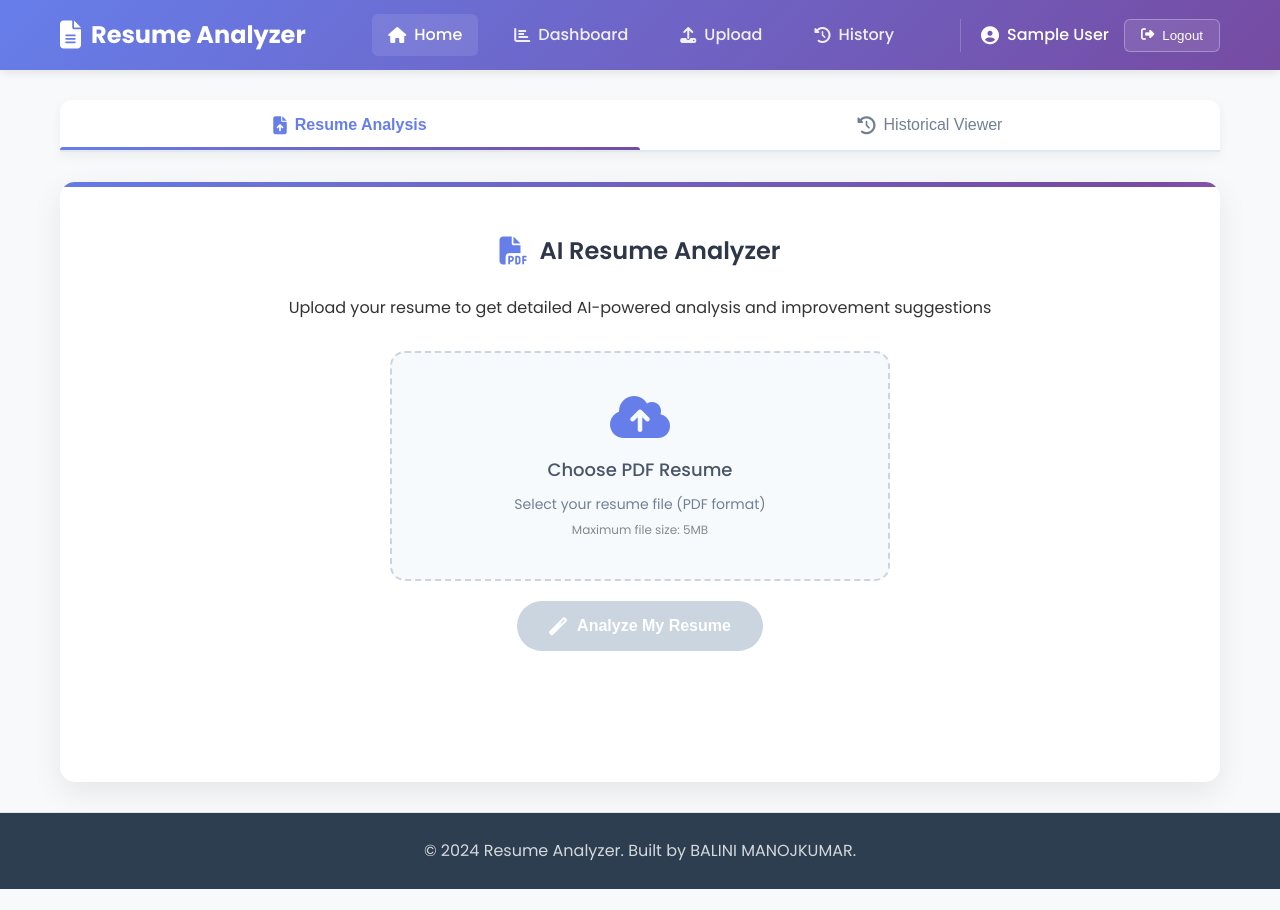
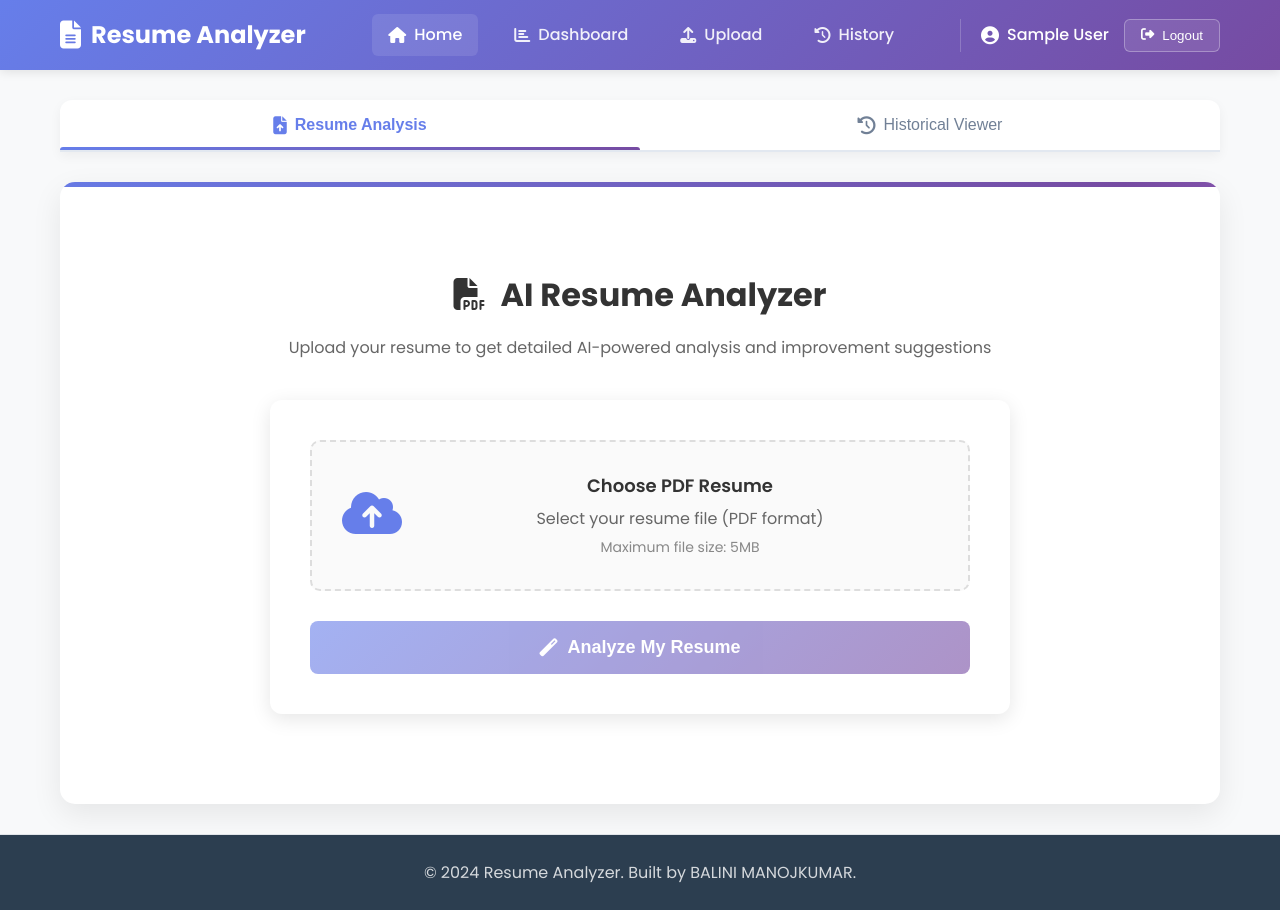
Before and after one commit to ManojkumarBalini/resume-analyzer, a React (Create React App) app in the folder frontend/: page / in a window 1280 px wide. Before the commit the page ends 889 px from the top, so only its background shows below. Built offline with nearby package versions, Linux system fonts and the light colour scheme; sample sign-in values are in the browser's storage.

Commit message:
Update ResumeUploader.css

```diff
--- a/frontend/src/components/ResumeUploader.css
+++ b/frontend/src/components/ResumeUploader.css
@@ -1,37 +1,221 @@
-.upload-description {
+.resume-uploader {
+  max-width: 800px;
+  margin: 0 auto;
+  padding: 30px;
+}
+
+.uploader-header {
   text-align: center;
+  margin-bottom: 40px;
+}
+
+.uploader-header h2 {
+  color: #333;
+  font-size: 32px;
+  margin-bottom: 10px;
+  display: flex;
+  align-items: center;
+  justify-content: center;
+  gap: 15px;
+}
+
+.uploader-header p {
   color: #666;
+  font-size: 16px;
+  line-height: 1.5;
+}
+
+.upload-form {
+  background: white;
+  padding: 40px;
+  border-radius: 12px;
+  box-shadow: 0 5px 20px rgba(0, 0, 0, 0.1);
   margin-bottom: 30px;
-  font-size: 16px;
+}
+
+.file-input-container {
+  margin-bottom: 30px;
+}
+
+.file-input {
+  display: none;
+}
+
+.file-label {
+  display: flex;
+  align-items: center;
+  padding: 30px;
+  border: 2px dashed #ddd;
+  border-radius: 10px;
+  cursor: pointer;
+  transition: all 0.3s ease;
+  background: #fafafa;
+}
+
+.file-label:hover {
+  border-color: #667eea;
+  background: #f8f9ff;
+}
+
+.file-label.has-file {
+  border-color: #28a745;
+  background: #f8fff9;
+}
+
+.file-label.disabled {
+  opacity: 0.6;
+  cursor: not-allowed;
+}
+
+.file-icon {
+  font-size: 48px;
+  color: #667eea;
+  margin-right: 20px;
+}
+
+.file-label.has-file .file-icon {
+  color: #28a745;
+}
+
+.file-content {
+  flex: 1;
+}
+
+.file-text {
+  font-size: 18px;
+  font-weight: 600;
+  color: #333;
+  margin-bottom: 5px;
+}
+
+.file-subtext {
+  color: #666;
+  margin-bottom: 5px;
 }
 
 .file-size {
-  font-size: 12px;
+  font-size: 14px;
   color: #888;
-  margin-top: 5px;
 }
 
-.progress-text {
-  text-align: center;
+.upload-progress {
+  background: #f8f9fa;
+  padding: 20px;
+  border-radius: 8px;
+  margin-bottom: 20px;
+  border: 1px solid #e9ecef;
+}
+
+.progress-header {
+  display: flex;
+  justify-content: space-between;
+  align-items: center;
   margin-bottom: 10px;
+}
+
+.current-step {
+  font-weight: 600;
+  color: #333;
+}
+
+.progress-percentage {
+  font-weight: 600;
+  color: #667eea;
+}
+
+.progress-bar-container {
+  height: 8px;
+  background: #e9ecef;
+  border-radius: 4px;
+  overflow: hidden;
+}
+
+.progress-bar {
+  height: 100%;
+  background: linear-gradient(135deg, #667eea 0%, #764ba2 100%);
+  transition: width 0.3s ease;
+  border-radius: 4px;
+}
+
+.upload-button {
+  width: 100%;
+  background: linear-gradient(135deg, #667eea 0%, #764ba2 100%);
+  color: white;
+  border: none;
+  padding: 16px 24px;
+  border-radius: 8px;
+  font-size: 18px;
+  font-weight: 600;
+  cursor: pointer;
+  transition: all 0.3s ease;
+  display: flex;
+  align-items: center;
+  justify-content: center;
+  gap: 10px;
+}
+
+.upload-button:hover:not(.disabled) {
+  transform: translateY(-2px);
+  box-shadow: 0 5px 15px rgba(102, 126, 234, 0.4);
+}
+
+.upload-button.disabled {
+  opacity: 0.6;
+  cursor: not-allowed;
+  transform: none;
+}
+
+.error-message {
+  background: #fee;
+  border: 1px solid #f5c6cb;
+  border-radius: 8px;
+  padding: 20px;
+  margin-bottom: 20px;
+  display: flex;
+  align-items: flex-start;
+  gap: 15px;
+}
+
+.error-icon {
+  color: #dc3545;
+  font-size: 20px;
+  margin-top: 2px;
+}
+
+.error-content h4 {
+  margin: 0 0 8px 0;
+  color: #721c24;
+}
+
+.error-content p {
+  margin: 0 0 12px 0;
+  color: #721c24;
+}
+
+.dismiss-button {
+  background: #dc3545;
+  color: white;
+  border: none;
+  padding: 8px 16px;
+  border-radius: 4px;
+  cursor: pointer;
+  font-size: 14px;
+}
+
+.success-message {
+  background: #d4edda;
+  border: 1px solid #c3e6cb;
+  color: #155724;
+  padding: 15px 20px;
+  border-radius: 8px;
+  margin-bottom: 20px;
+  display: flex;
+  align-items: center;
+  gap: 10px;
   font-weight: 600;
 }
 
-.progress-bar-container {
-  background: #f0f0f0;
-  border-radius: 10px;
-  overflow: hidden;
-  margin-bottom: 10px;
-}
-
-.progress-percentage {
-  text-align: center;
-  font-size: 14px;
-  color: #666;
-}
-
 .analysis-result {
-  margin-top: 30px;
   animation: slideUp 0.5s ease-out;
 }
 
@@ -45,217 +229,25 @@
     transform: translateY(0);
   }
 }
-.resume-uploader {
-  max-width: 800px;
-  margin: 0 auto;
-  animation: fadeIn 0.8s ease-out;
-}
 
-.resume-uploader h2 {
-  color: #2d3748;
-  margin-bottom: 25px;
-  font-weight: 600;
-  display: flex;
-  align-items: center;
-  gap: 12px;
-  justify-content: center;
-}
-
-.resume-uploader h2 i {
-  color: #667eea;
-  font-size: 28px;
-}
-
-.upload-form {
-  margin: 30px 0;
-  display: flex;
-  flex-direction: column;
-  align-items: center;
-  gap: 20px;
-}
-
-.file-input-container {
-  position: relative;
-  width: 100%;
-  max-width: 500px;
-}
-
-.file-input {
-  position: absolute;
-  opacity: 0;
-  width: 0;
-  height: 0;
-}
-
-.file-label {
-  display: flex;
-  flex-direction: column;
-  align-items: center;
-  justify-content: center;
-  padding: 40px 30px;
-  background-color: #f7fafc;
-  border: 2px dashed #cbd5e0;
-  border-radius: 15px;
-  cursor: pointer;
-  text-align: center;
-  width: 100%;
-  transition: all 0.3s ease;
-  min-height: 200px;
-}
-
-.file-label:hover {
-  background-color: #edf2f7;
-  border-color: #a0aec0;
-  transform: translateY(-3px);
-  box-shadow: 0 10px 20px rgba(0, 0, 0, 0.1);
-}
-
-.file-label i {
-  font-size: 48px;
-  color: #667eea;
-  margin-bottom: 15px;
-}
-
-.file-label .file-text {
-  font-size: 18px;
-  font-weight: 500;
-  color: #4a5568;
-  margin-bottom: 8px;
-}
-
-.file-label .file-subtext {
-  font-size: 14px;
-  color: #718096;
-}
-
-.file-label.has-file {
-  border-color: #667eea;
-  background-color: #ebf4ff;
-}
-
-.file-label.has-file i {
-  color: #764ba2;
-}
-
-.upload-button {
-  padding: 16px 32px;
-  background: linear-gradient(135deg, #667eea 0%, #764ba2 100%);
-  color: white;
-  border: none;
-  border-radius: 50px;
-  cursor: pointer;
-  font-size: 16px;
-  font-weight: 600;
-  transition: all 0.3s ease;
-  box-shadow: 0 4px 15px rgba(102, 126, 234, 0.3);
-  display: flex;
-  align-items: center;
-  gap: 10px;
-}
-
-.upload-button:hover:not(:disabled) {
-  transform: translateY(-3px);
-  box-shadow: 0 8px 25px rgba(102, 126, 234, 0.4);
-}
-
-.upload-button:active:not(:disabled) {
-  transform: translateY(1px);
-}
-
-.upload-button:disabled {
-  background: #cbd5e0;
-  cursor: not-allowed;
-  box-shadow: none;
-}
-
-.upload-button i {
-  font-size: 18px;
-}
-
-/* Progress bar */
-.upload-progress {
-  width: 100%;
-  max-width: 500px;
-  background-color: #edf2f7;
-  border-radius: 10px;
-  overflow: hidden;
-  height: 10px;
-  margin: 15px 0;
-}
-
-.progress-bar {
-  height: 100%;
-  background: linear-gradient(90deg, #667eea, #764ba2);
-  border-radius: 10px;
-  transition: width 0.3s ease;
-  width: 0%;
-}
-
-/* Error message */
-.error-message {
-  color: #e53e3e;
-  margin: 15px 0;
-  padding: 15px;
-  background-color: #fed7d7;
-  border-radius: 8px;
-  width: 100%;
-  max-width: 500px;
-  display: flex;
-  align-items: center;
-  gap: 10px;
-  animation: shake 0.5s ease;
-}
-
-@keyframes shake {
-  0%, 100% { transform: translateX(0); }
-  25% { transform: translateX(-5px); }
-  75% { transform: translateX(5px); }
-}
-
-.error-message i {
-  font-size: 20px;
-}
-
-/* Success message */
-.success-message {
-  color: #38a169;
-  margin: 15px 0;
-  padding: 15px;
-  background-color: #f0fff4;
-  border-radius: 8px;
-  width: 100%;
-  max-width: 500px;
-  display: flex;
-  align-items: center;
-  gap: 10px;
-  animation: fadeIn 0.5s ease;
-}
-
-.success-message i {
-  font-size: 20px;
-}
-
-/* Responsive design */
+/* Responsive */
 @media (max-width: 768px) {
   .resume-uploader {
-    padding: 0 10px;
+    padding: 20px;
+  }
+
+  .upload-form {
+    padding: 20px;
   }
 
   .file-label {
-    padding: 30px 20px;
-    min-height: 180px;
+    flex-direction: column;
+    text-align: center;
+    padding: 20px;
   }
 
-  .file-label i {
-    font-size: 40px;
-  }
-
-  .file-label .file-text {
-    font-size: 16px;
-  }
-
-  .upload-button {
-    padding: 14px 28px;
-    font-size: 15px;
+  .file-icon {
+    margin-right: 0;
+    margin-bottom: 15px;
   }
 }
```
